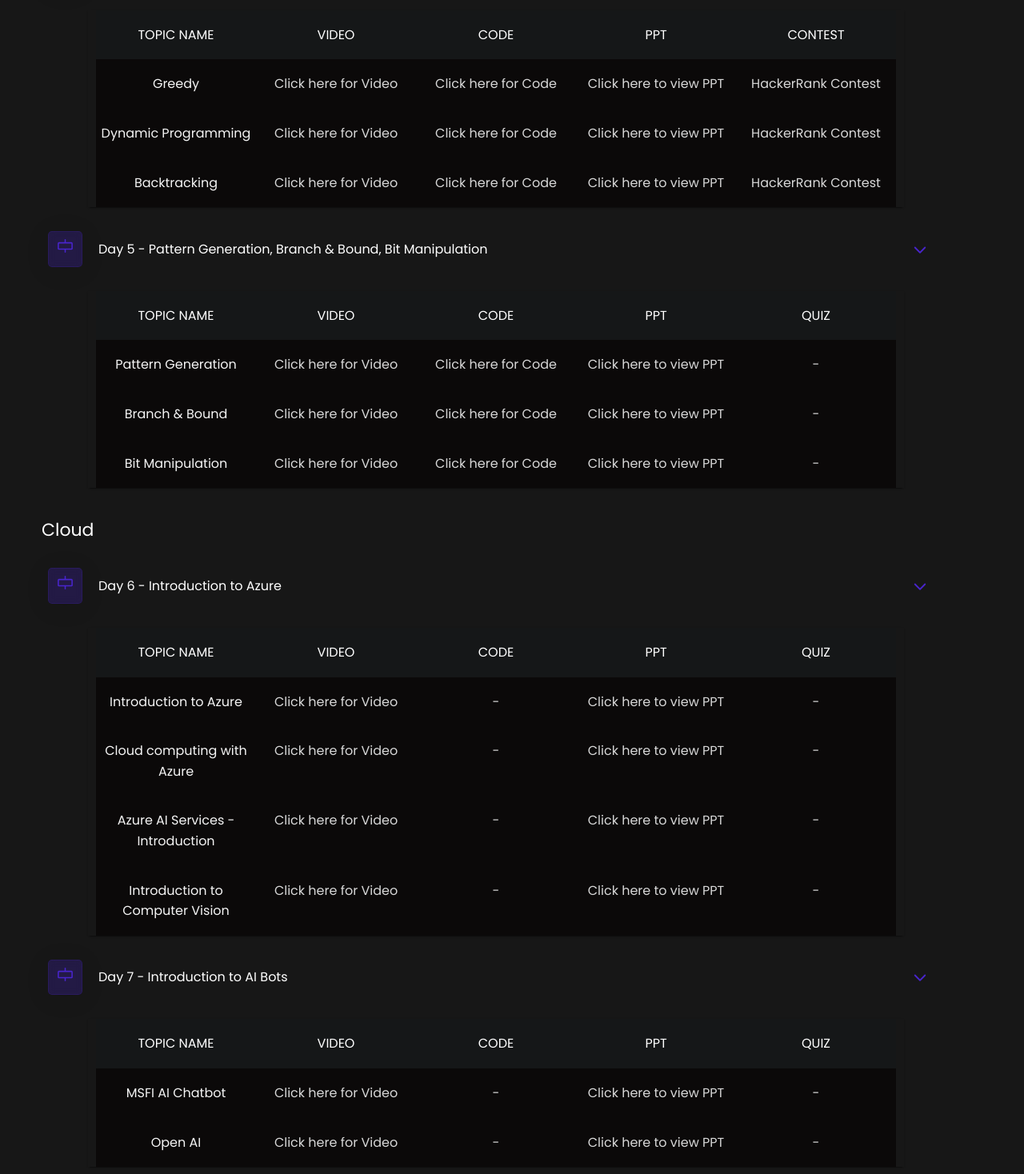
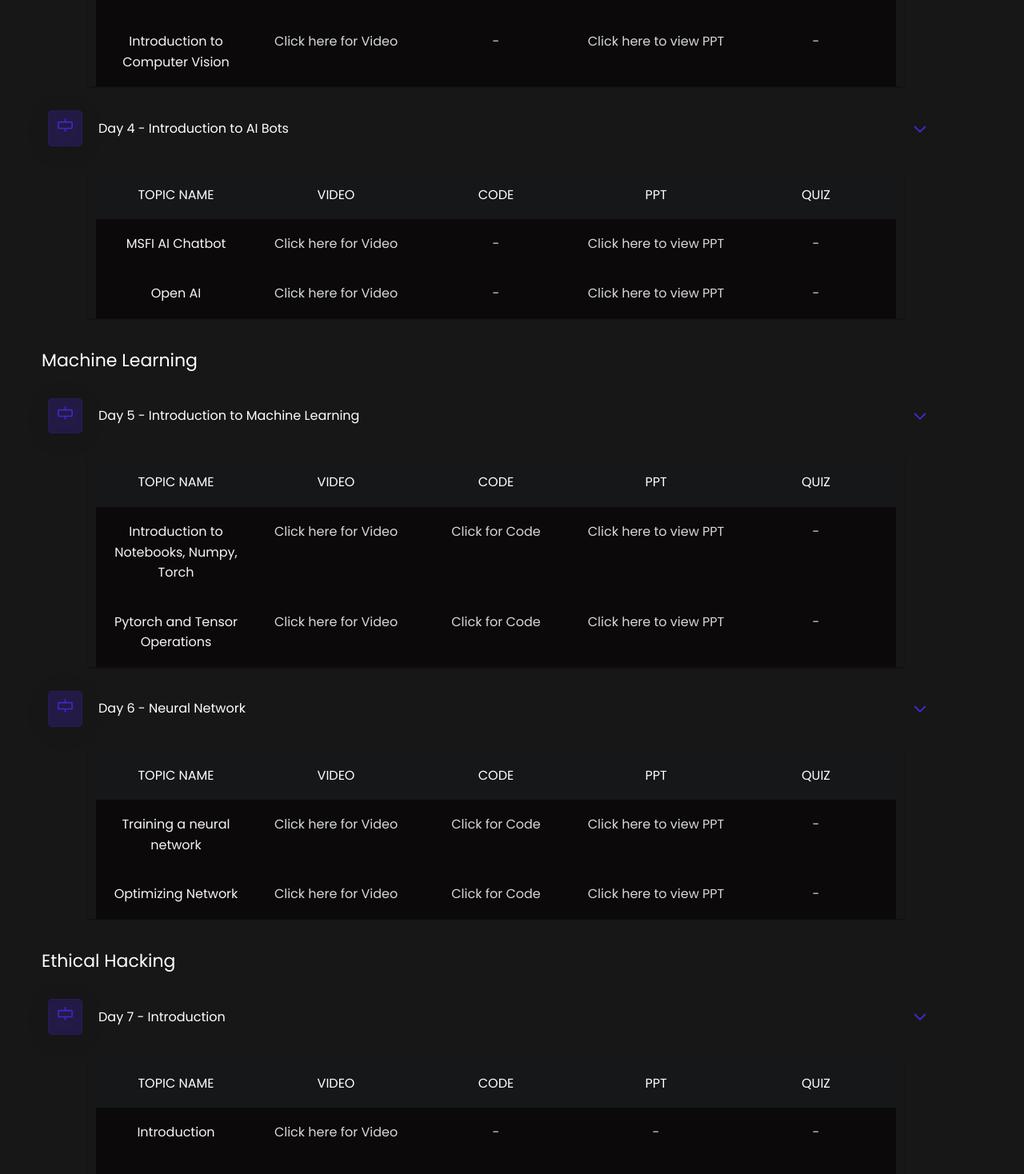
Before and after one commit to vitccacm/techjam, a React (Create React App) app: page /content in a window 1280 px wide. Shown: the part 2160-3628 px from the top of the page at 80% size. Built offline with nearby package versions, Linux system fonts and the light colour scheme; the HTML template or start-up script is replaced by a standard one.

Commit message:
cp update

```diff
--- a/src/content.js
+++ b/src/content.js
@@ -153,7 +153,7 @@ const Content = () => {
         </div>
       </div>
 
-      <div style={{ color: 'white', marginLeft: '52px', fontSize: '22px', marginTop: '35px' }} ref={cp}>Competitive Programming</div>
+      {/* <div style={{ color: 'white', marginLeft: '52px', fontSize: '22px', marginTop: '35px' }} ref={cp}>Competitive Programming</div>
       <div>
         <div className='module'>
           <div style={{ display: 'flex', flexDirection: 'row' }}>
@@ -179,7 +179,7 @@ const Content = () => {
 
       {/* day 4 */}
 
-      <div>
+      {/* <div>
         <div className='module'>
           <div style={{ display: 'flex', flexDirection: 'row' }}>
             <div className="glassStyle">
@@ -200,10 +200,10 @@ const Content = () => {
             </Paper>
           )}
         </div>
-      </div>
+      </div> */}
 
       {/* day 5 */}
-      <div>
+      {/* <div>
         <div className='module'>
           <div style={{ display: 'flex', flexDirection: 'row' }}>
             <div className="glassStyle">
@@ -224,7 +224,7 @@ const Content = () => {
             </Paper>
           )}
         </div>
-        </div>
+        </div>  */}
 
          {/* day 6 */}
 
@@ -236,7 +236,7 @@ const Content = () => {
               <AlignCenterHorizontalSimple size={25} color="#4925cd" style={{ margin: '5px', marginRight: '8px', marginLeft: '8px' }} />
             </div>
             <div style={{ display: 'flex', marginLeft: '20px', justifyContent: 'center', alignItems: 'center' }}>
-              Day 6 - Introduction to Azure
+              Day 3 - Introduction to Azure
             </div>
           </div>
           <div style={{ display: 'flex', justifyContent: 'center', alignItems: 'center', cursor: 'pointer' }} onClick={() => setvisible6(!visible6)}>
@@ -261,7 +261,7 @@ const Content = () => {
               <AlignCenterHorizontalSimple size={25} color="#4925cd" style={{ margin: '5px', marginRight: '8px', marginLeft: '8px' }} />
             </div>
             <div style={{ display: 'flex', marginLeft: '20px', justifyContent: 'center', alignItems: 'center' }}>
-              Day 7 - Introduction to AI Bots
+              Day 4 - Introduction to AI Bots
             </div>
           </div>
           <div style={{ display: 'flex', justifyContent: 'center', alignItems: 'center', cursor: 'pointer' }} onClick={() => setvisible7(!visible7)}>
@@ -287,7 +287,7 @@ const Content = () => {
               <AlignCenterHorizontalSimple size={25} color="#4925cd" style={{ margin: '5px', marginRight: '8px', marginLeft: '8px' }} />
             </div>
             <div style={{ display: 'flex', marginLeft: '20px', justifyContent: 'center', alignItems: 'center' }}>
-              Day 8 - Introduction to Machine Learning
+              Day 5 - Introduction to Machine Learning
             </div>
           </div>
           <div style={{ display: 'flex', justifyContent: 'center', alignItems: 'center', cursor: 'pointer' }} onClick={() => setvisible8(!visible8)}>
@@ -310,7 +310,7 @@ const Content = () => {
               <AlignCenterHorizontalSimple size={25} color="#4925cd" style={{ margin: '5px', marginRight: '8px', marginLeft: '8px' }} />
             </div>
             <div style={{ display: 'flex', marginLeft: '20px', justifyContent: 'center', alignItems: 'center' }}>
-              Day 9 - Neural Network
+              Day 6 - Neural Network
             </div>
           </div>
           <div style={{ display: 'flex', justifyContent: 'center', alignItems: 'center', cursor: 'pointer' }} onClick={() => setvisible9(!visible9)}>
@@ -333,7 +333,7 @@ const Content = () => {
               <AlignCenterHorizontalSimple size={25} color="#4925cd" style={{ margin: '5px', marginRight: '8px', marginLeft: '8px' }} />
             </div>
             <div style={{ display: 'flex', marginLeft: '20px', justifyContent: 'center', alignItems: 'center' }}>
-              Day 10 - Introduction
+              Day 7 - Introduction
             </div>
           </div>
           <div style={{ display: 'flex', justifyContent: 'center', alignItems: 'center', cursor: 'pointer' }} onClick={() => setvisible10(!visible10)}>
@@ -356,7 +356,7 @@ const Content = () => {
               <AlignCenterHorizontalSimple size={25} color="#4925cd" style={{ margin: '5px', marginRight: '8px', marginLeft: '8px' }} />
             </div>
             <div style={{ display: 'flex', marginLeft: '20px', justifyContent: 'center', alignItems: 'center' }}>
-              Day 11 - Introduction
+              Day 8 - Introduction
             </div>
           </div>
           <div style={{ display: 'flex', justifyContent: 'center', alignItems: 'center', cursor: 'pointer' }} onClick={() => setvisible11(!visible11)}>
```
Also changed, not shown: 1 other file (tests, documents, lock files or other folders).
